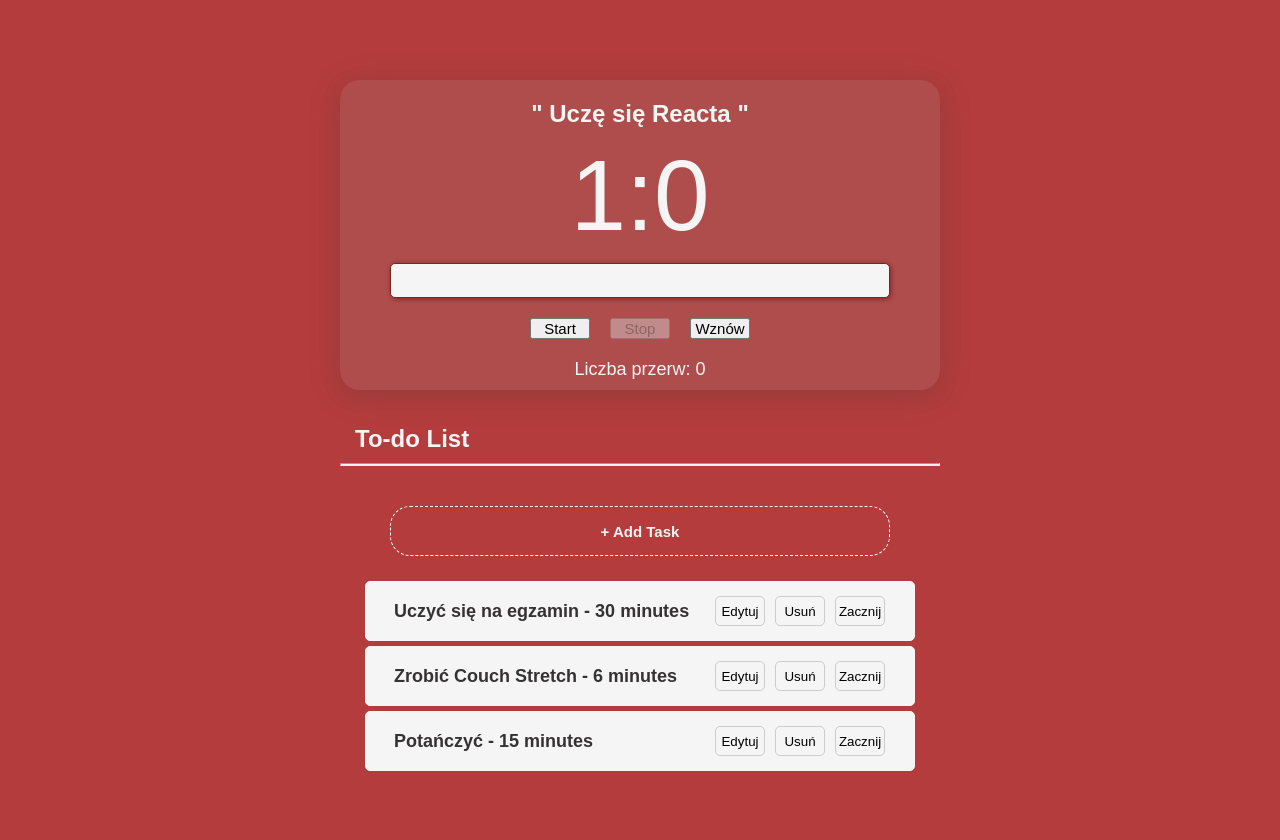
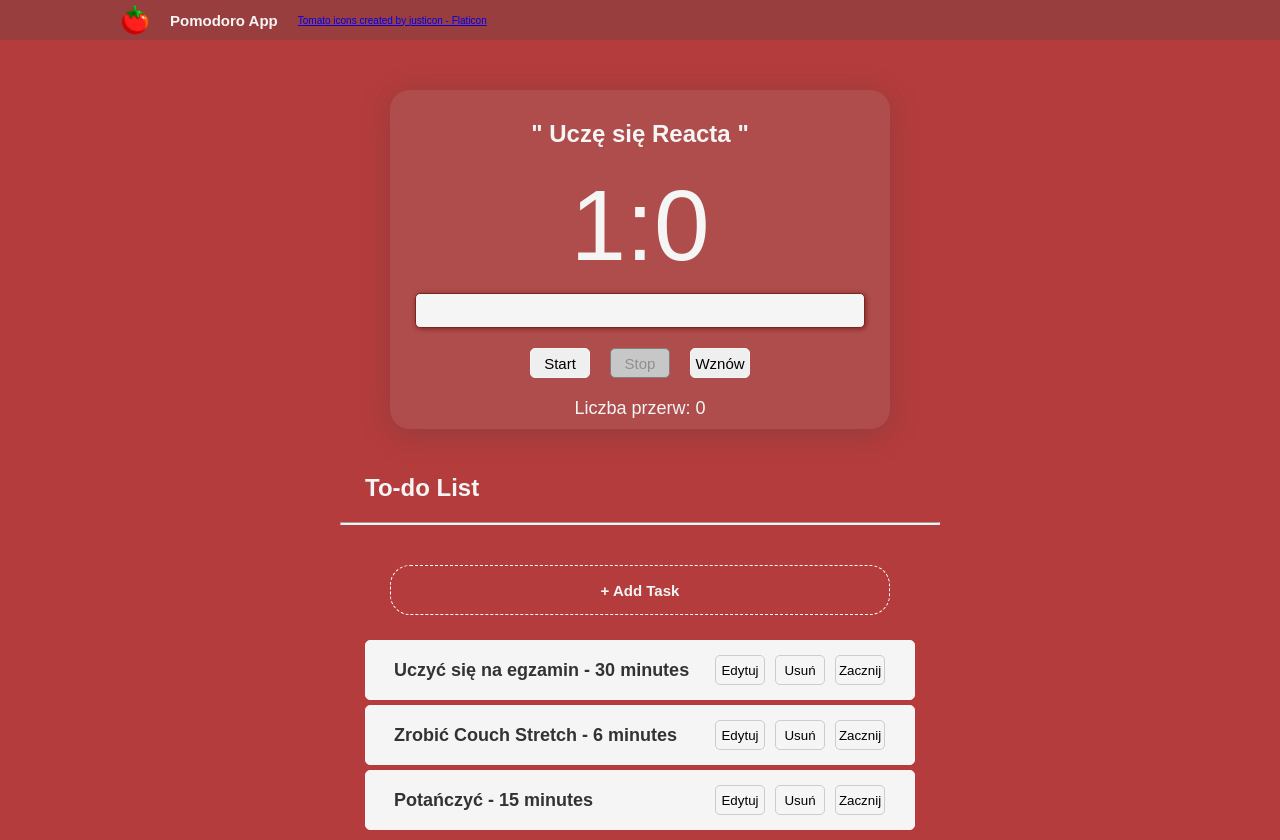
Before and after one commit to aniaj13/pomodoro_timer, a React (Create React App) app: page / in a window 1280 px wide. Before the commit the page ends 800 px from the top, so only its background shows below. Built offline with nearby package versions, Linux system fonts and the light colour scheme.

Commit message:
added Heading

```diff
--- a/src/App.css
+++ b/src/App.css
@@ -15,36 +15,10 @@ body {
     flex-direction: column;
     align-items: center;
     justify-content: center;
-    margin-top: 80px;
 }
 
 h1 {
     color: whitesmoke;
-}
-
-.TimeBoxEditor {
-    display: flex;
-    flex-direction: column;
-    align-items: flex-end;
-    border: 1px solid grey;
-    border-radius: 20px;
-    padding: 50px;
-    width: 700px;
-    background-color: whitesmoke;
-}
-
-.TimeBoxEditor > * {
-    margin: 10px;
-}
-
-.TimeBoxEditor button {
-    width: 100px;
-    height: 30px;
-}
-
-.TimeBoxEditor input {
-    min-width: 300px;
-    margin-left: 20px;
 }
 
 .TaskDisplayBox {
@@ -53,7 +27,7 @@ h1 {
     align-items: center;
     justify-content: space-evenly;
     border-radius: 20px;
-    width: 600px;
+    width: 500px;
     min-height: 300px;
     padding: 10px;
     background-color: rgba(173, 85, 85, 0.7);
@@ -68,11 +42,27 @@ h1 {
 .control_buttons button {
     margin: 10px;
     width: 60px;
+    height: 30px;
     font-size: 15px;
+    border-radius: 5px;
+    border: 1px solid whitesmoke;
+}
+
+.control_buttons button:disabled {
+    background-color: #c7c7c7;
+    border: 1px solid grey;
+}
+
+.control_buttons button:disabled:hover {
+    cursor: auto;
+}
+
+.control_buttons button:hover {
+    cursor: pointer;
 }
 
 h2 {
-    margin: 10px;
+    margin: 20px;
 }
 
 .breaks_counter {
@@ -85,7 +75,7 @@ h2 {
     background-color: whitesmoke;
     display: flex;
     align-items: center;
-    width: 500px;
+    width: 450px;
     height: 35px;
     border: 1px solid #752918;
     box-shadow: 1px 1px 5px #812424;
@@ -161,7 +151,7 @@ h2 {
     color: whitesmoke;
     font-weight: bold;
     font-size: 15px;
-    background: none ;
+    background: none;
     width: 500px;
     height: 50px;
     border: 1px dashed white;
@@ -169,7 +159,7 @@ h2 {
 }
 
 .TaskAdding button:hover {
-     background-color: rgba(105, 50, 50, 0.54);
+    background-color: rgba(105, 50, 50, 0.54);
     cursor: pointer;
 }
 
@@ -217,3 +207,22 @@ hr {
     cursor: pointer;
     background-color: #e0e0e0;
 }
+
+.Heading {
+    margin-top: 0;
+    display: flex;
+    flex-direction: row;
+    align-items: center;
+    font-size: 10px;
+    background-color: rgba(145, 63, 63, 0.8);
+    height: 40px;
+    width: 100%;
+    margin-bottom: 50px;
+    color: whitesmoke;
+}
+
+.logo {
+    width:30px;
+    height:30px;
+    margin-left: 120px;
+}
--- a/src/App.js
+++ b/src/App.js
@@ -1,6 +1,6 @@
 import './App.css';
 import {Component} from "react";
-
+import Logo from './tomato.png'
 function Clock({minutes, seconds}) {
     return (
         <div className='Clock'>
@@ -8,6 +8,7 @@ function Clock({minutes, seconds}) {
         </div>
     )
 }
+
 class TaskDisplayBox extends Component {
     constructor(props) {
         super(props);
@@ -28,6 +29,8 @@ class TaskDisplayBox extends Component {
             }))
         }, 100)
     }
+
+    // Todo : disable wznów button if timer not started
 
     handleStart = () => {
         this.setState({
@@ -185,9 +188,21 @@ class ToDoList extends Component {
     }
 }
 
+function Heading() {
+    return (
+        <div className='Heading'>
+            <img className='logo' src={Logo} alt=""/>
+            <h2>Pomodoro App</h2>
+            <a href="https://www.flaticon.com/free-icons/tomato" title="tomato icons">Tomato icons created by justicon -
+                Flaticon</a>
+        </div>
+    )
+}
+
 function App() {
     return (
         <div className="App">
+            <Heading/>
             <EditableTimeBox/>
             <ToDoList/>
         </div>
```
Also changed, not shown: src/tomato.png (added).
